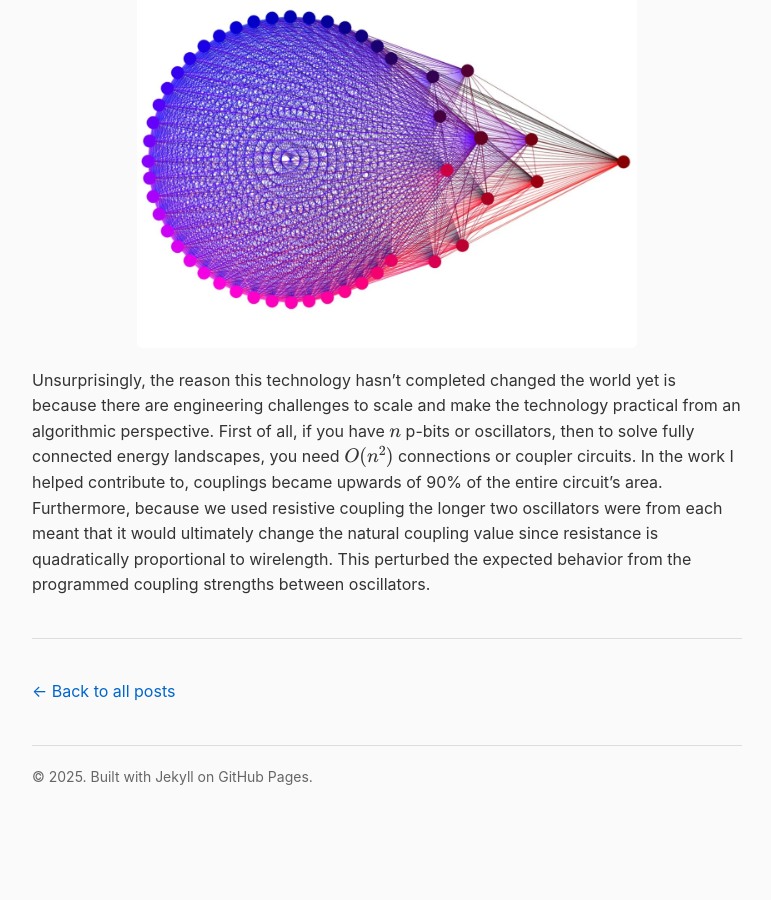
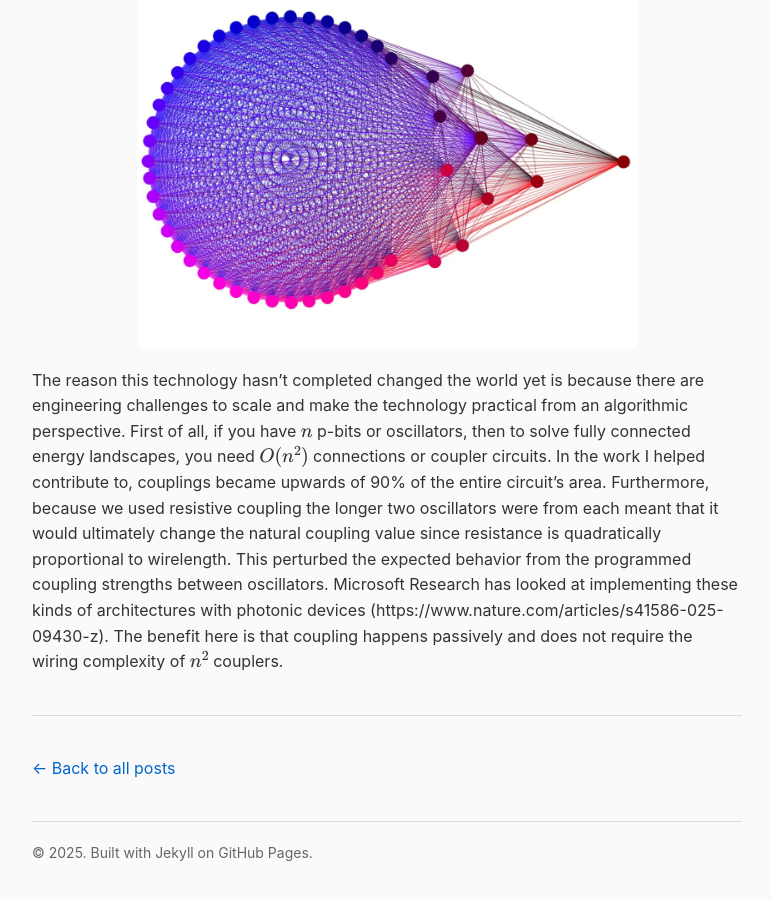
Before and after one commit to roshanwariar/roshanwariar.github.io, a Jekyll site: the page built from _posts/2026-2-23-pbc.md, in a window 1280 px wide and 900 px high, scrolled down 8481 px. Shown: the whole window, without its empty margins (253-1024 px from the left). Built offline with Jekyll 4.4.1, drawn with Linux system fonts in a browser that asks for light colours; before the commit the page ends 9304 px from its top, so only the background shows below that.

Commit message:
Update 2026-2-23-pbc.md

```diff
--- a/_posts/2026-2-23-pbc.md
+++ b/_posts/2026-2-23-pbc.md
@@ -57,4 +57,4 @@ Anyways, you don't specifically need oscillators for probabilistic computing, as
 
 ![Ising Machine](/assets/images/dots-and-lines-that-form-a-circle-shape-in-different-blues-purples-and-pinks.jpg.webp)
 
-Unsurprisingly, the reason this technology hasn't completed changed the world yet is because there are engineering challenges to scale and make the technology practical from an algorithmic perspective. First of all, if you have $$n$$ p-bits or oscillators, then to solve fully connected energy landscapes, you need $$O(n^2)$$ connections or coupler circuits. In the work I helped contribute to, couplings became upwards of 90% of the entire circuit's area. Furthermore, because we used resistive coupling the longer two oscillators were from each meant that it would ultimately change the natural coupling value since resistance is quadratically proportional to wirelength. This perturbed the expected behavior from the programmed coupling strengths between oscillators.
+The reason this technology hasn't completed changed the world yet is because there are engineering challenges to scale and make the technology practical from an algorithmic perspective. First of all, if you have $$n$$ p-bits or oscillators, then to solve fully connected energy landscapes, you need $$O(n^2)$$ connections or coupler circuits. In the work I helped contribute to, couplings became upwards of 90% of the entire circuit's area. Furthermore, because we used resistive coupling the longer two oscillators were from each meant that it would ultimately change the natural coupling value since resistance is quadratically proportional to wirelength. This perturbed the expected behavior from the programmed coupling strengths between oscillators. Microsoft Research has looked at implementing these kinds of architectures with photonic devices (https://www.nature.com/articles/s41586-025-09430-z). The benefit here is that coupling happens passively and does not require the wiring complexity of $$n^2$$ couplers.<w>
```
